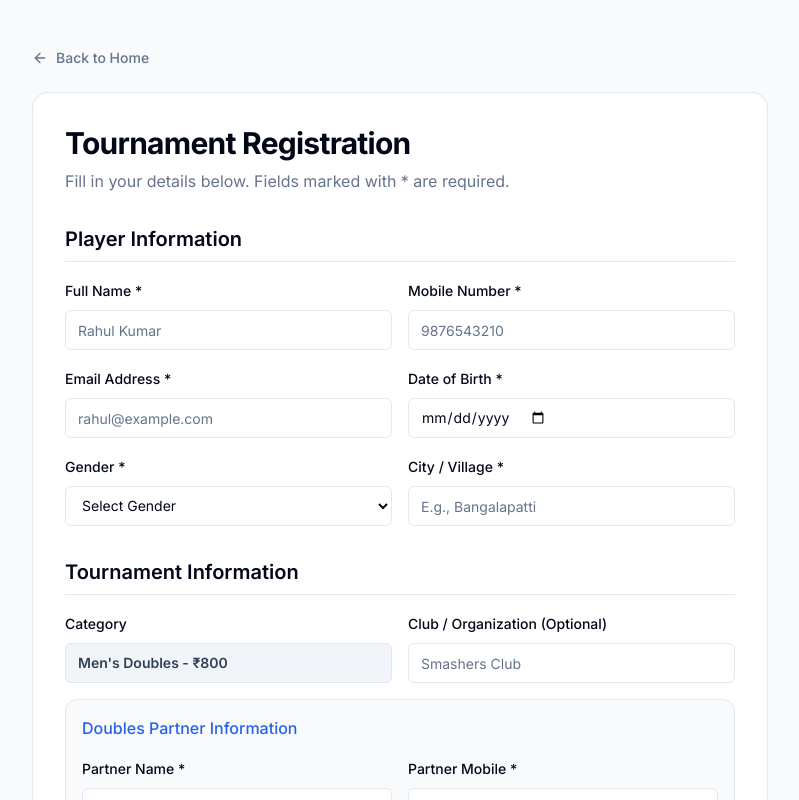
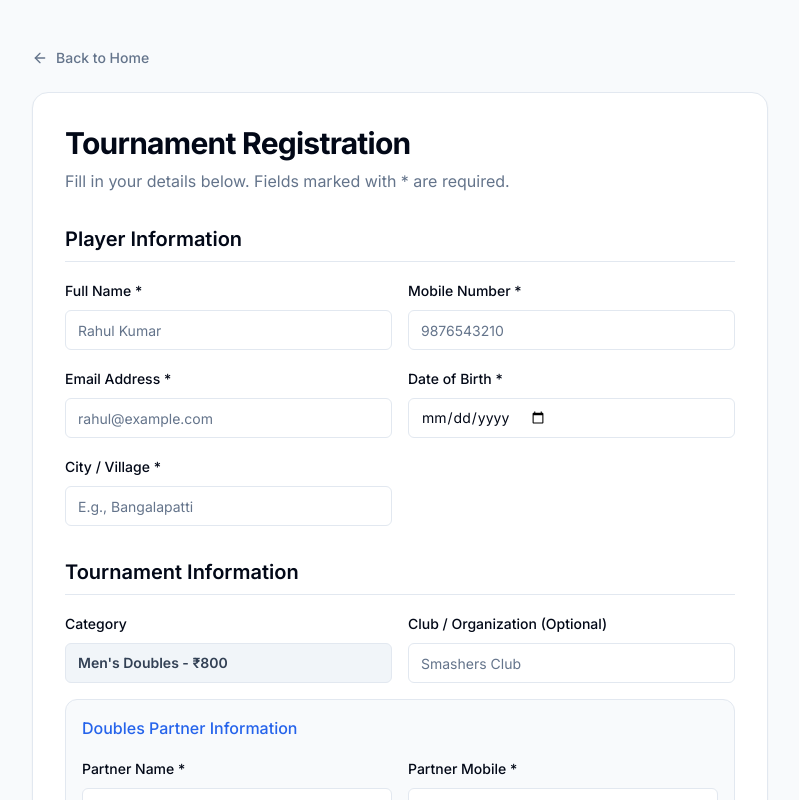
Before and after one commit to shritheking/badmintion, a Next.js app: page /register in a window 1280 px wide. Shown: the top 800 px of the page, without its empty margins (240-1039 px from the left). Built offline with nearby package versions, Linux system fonts and the light colour scheme.

Commit message:
Update src/app/register/page.tsx

```diff
--- a/src/app/register/page.tsx
+++ b/src/app/register/page.tsx
@@ -179,15 +179,7 @@ export default function RegisterPage() {
                   <label className="text-sm font-medium">Date of Birth *</label>
                   <input required type="date" name="dateOfBirth" value={formData.dateOfBirth} onChange={handleInputChange} className="flex h-10 w-full rounded-md border border-input bg-background px-3 py-2 text-sm ring-offset-background placeholder:text-muted-foreground focus-visible:outline-none focus-visible:ring-2 focus-visible:ring-ring" />
                 </div>
-                <div className="space-y-2">
-                  <label className="text-sm font-medium">Gender *</label>
-                  <select required name="gender" value={formData.gender} onChange={handleInputChange} className="flex h-10 w-full rounded-md border border-input bg-background px-3 py-2 text-sm ring-offset-background placeholder:text-muted-foreground focus-visible:outline-none focus-visible:ring-2 focus-visible:ring-ring">
-                    <option value="">Select Gender</option>
-                    <option value="Male">Male</option>
-                    <option value="Female">Female</option>
-                    <option value="Other">Other</option>
-                  </select>
-                </div>
+
                 <div className="space-y-2">
                   <label className="text-sm font-medium">City / Village *</label>
                   <input required name="city" value={formData.city} onChange={handleInputChange} className="flex h-10 w-full rounded-md border border-input bg-background px-3 py-2 text-sm ring-offset-background placeholder:text-muted-foreground focus-visible:outline-none focus-visible:ring-2 focus-visible:ring-ring" placeholder="E.g., Bangalapatti" />
```
